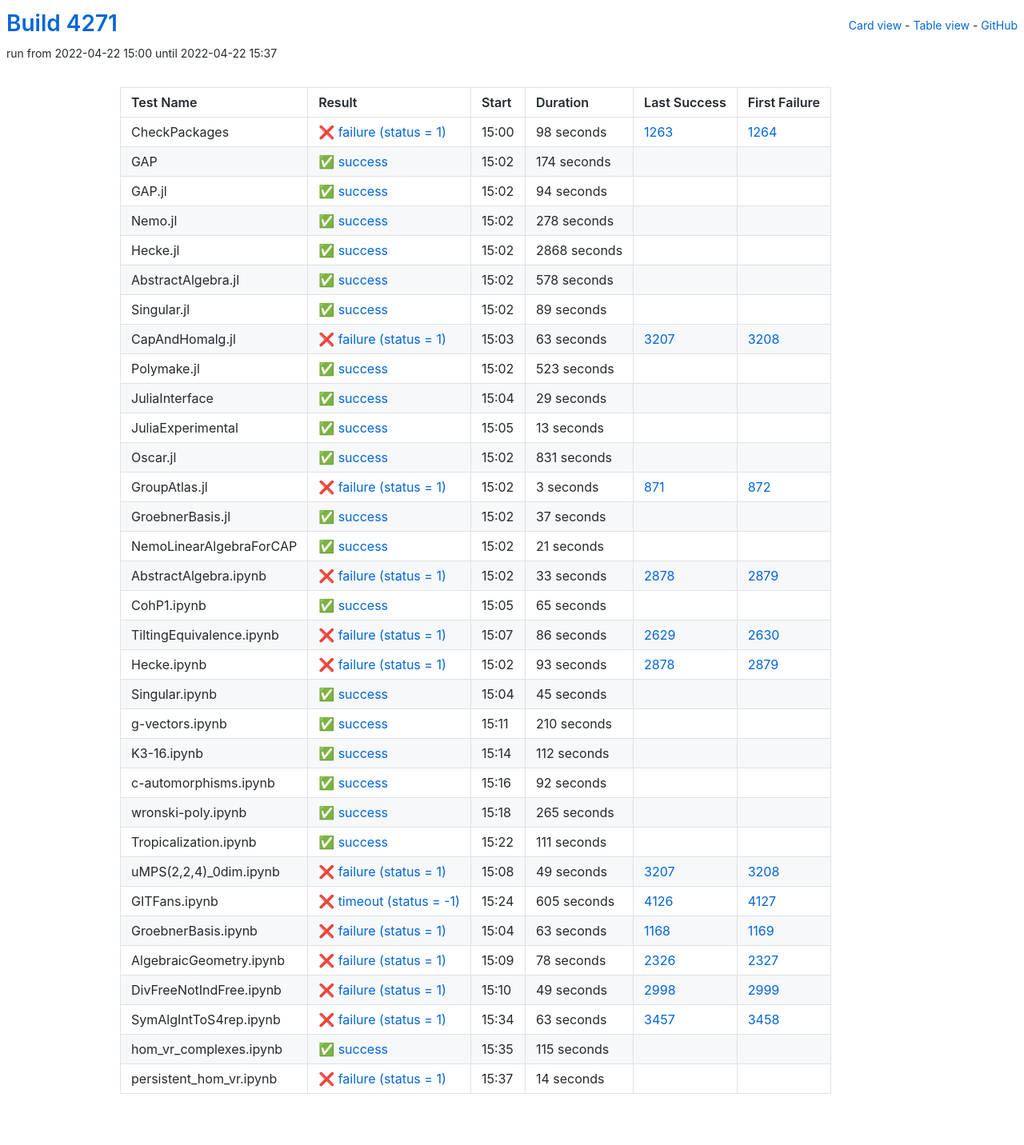
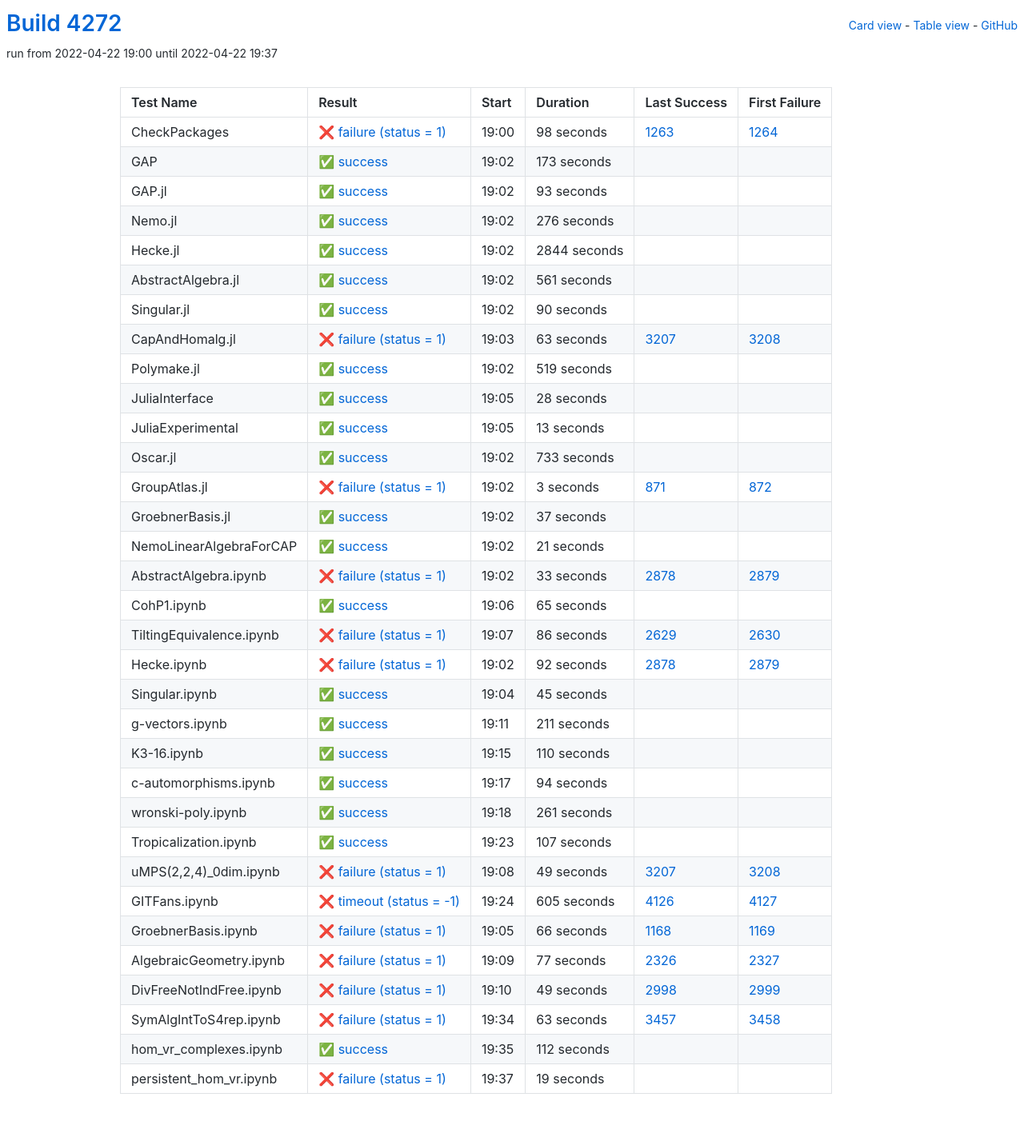
Before and after one commit to oscar-system/oscar-ci-status-stable, a Jekyll site: the page built from table.html, in a window 1280 px wide. Shown: the whole page at 80% size. Built offline with Jekyll 4.4.1, drawn with Linux system fonts in a browser that asks for light colours.

Commit message:
Build #4272

```diff
--- a/_data/ci.yml
+++ b/_data/ci.yml
@@ -1,6 +1,6 @@
 ---
-build: 4271
-build_url: https://oscarci.mathematik.uni-kl.de/job/oscar-stable/4271/
+build: 4272
+build_url: https://oscarci.mathematik.uni-kl.de/job/oscar-stable/4272/
 job: oscar-stable
 organization: oscar-system
 repo: oscar-ci-status-stable
@@ -8,8 +8,8 @@ repourl: https://github.com/oscar-system/oscar-ci-status-stable
 tests:
 - name: CheckPackages
   id: checkpackages
-  log: https://oscarci.mathematik.uni-kl.de/job/oscar-stable/4271/artifact/logs/build-4271/CheckPackages.log
-  start: 2022-04-22 15:00
+  log: https://oscarci.mathematik.uni-kl.de/job/oscar-stable/4272/artifact/logs/build-4272/CheckPackages.log
+  start: 2022-04-22 19:00
   success: false
   exitcode: 1
   status: failure
@@ -20,80 +20,80 @@ tests:
   first_failure_url: https://oscarci.mathematik.uni-kl.de/job/oscar-stable/1264/
 - name: GAP
   id: gap
-  log: https://oscarci.mathematik.uni-kl.de/job/oscar-stable/4271/artifact/logs/build-4271/GAP.log
-  start: 2022-04-22 15:02
+  log: https://oscarci.mathematik.uni-kl.de/job/oscar-stable/4272/artifact/logs/build-4272/GAP.log
+  start: 2022-04-22 19:02
   success: true
   exitcode: 0
   status: success
-  duration: 174
+  duration: 173
   last_success: false
   last_success_url:
   first_failure: false
   first_failure_url:
 - name: GAP.jl
   id: gap-jl
-  log: https://oscarci.mathematik.uni-kl.de/job/oscar-stable/4271/artifact/logs/build-4271/GAP.jl.log
-  start: 2022-04-22 15:02
+  log: https://oscarci.mathematik.uni-kl.de/job/oscar-stable/4272/artifact/logs/build-4272/GAP.jl.log
+  start: 2022-04-22 19:02
   success: true
   exitcode: 0
   status: success
-  duration: 94
+  duration: 93
   last_success: false
   last_success_url:
   first_failure: false
   first_failure_url:
 - name: Nemo.jl
   id: nemo-jl
-  log: https://oscarci.mathematik.uni-kl.de/job/oscar-stable/4271/artifact/logs/build-4271/Nemo.jl.log
-  start: 2022-04-22 15:02
+  log: https://oscarci.mathematik.uni-kl.de/job/oscar-stable/4272/artifact/logs/build-4272/Nemo.jl.log
+  start: 2022-04-22 19:02
   success: true
   exitcode: 0
   status: success
-  duration: 278
+  duration: 276
   last_success: false
   last_success_url:
   first_failure: false
   first_failure_url:
 - name: Hecke.jl
   id: hecke-jl
-  log: https://oscarci.mathematik.uni-kl.de/job/oscar-stable/4271/artifact/logs/build-4271/Hecke.jl.log
-  start: 2022-04-22 15:02
+  log: https://oscarci.mathematik.uni-kl.de/job/oscar-stable/4272/artifact/logs/build-4272/Hecke.jl.log
+  start: 2022-04-22 19:02
   success: true
   exitcode: 0
   status: success
-  duration: 2868
+  duration: 2844
   last_success: false
   last_success_url:
   first_failure: false
   first_failure_url:
 - name: AbstractAlgebra.jl
   id: abstractalgebra-jl
-  log: https://oscarci.mathematik.uni-kl.de/job/oscar-stable/4271/artifact/logs/build-4271/AbstractAlgebra.jl.log
-  start: 2022-04-22 15:02
+  log: https://oscarci.mathematik.uni-kl.de/job/oscar-stable/4272/artifact/logs/build-4272/AbstractAlgebra.jl.log
+  start: 2022-04-22 19:02
   success: true
   exitcode: 0
   status: success
-  duration: 578
+  duration: 561
   last_success: false
   last_success_url:
   first_failure: false
   first_failure_url:
 - name: Singular.jl
   id: singular-jl
-  log: https://oscarci.mathematik.uni-kl.de/job/oscar-stable/4271/artifact/logs/build-4271/Singular.jl.log
-  start: 2022-04-22 15:02
+  log: https://oscarci.mathematik.uni-kl.de/job/oscar-stable/4272/artifact/logs/build-4272/Singular.jl.log
+  start: 2022-04-22 19:02
   success: true
   exitcode: 0
   status: success
-  duration: 89
+  duration: 90
   last_success: false
   last_success_url:
   first_failure: false
   first_failure_url:
 - name: CapAndHomalg.jl
   id: capandhomalg-jl
-  log: https://oscarci.mathematik.uni-kl.de/job/oscar-stable/4271/artifact/logs/build-4271/CapAndHomalg.jl.log
-  start: 2022-04-22 15:03
+  log: https://oscarci.mathematik.uni-kl.de/job/oscar-stable/4272/artifact/logs/build-4272/CapAndHomalg.jl.log
+  start: 2022-04-22 19:03
   success: false
   exitcode: 1
   status: failure
@@ -104,32 +104,32 @@ tests:
   first_failure_url: https://oscarci.mathematik.uni-kl.de/job/oscar-stable/3208/
 - name: Polymake.jl
   id: polymake-jl
-  log: https://oscarci.mathematik.uni-kl.de/job/oscar-stable/4271/artifact/logs/build-4271/Polymake.jl.log
-  start: 2022-04-22 15:02
+  log: https://oscarci.mathematik.uni-kl.de/job/oscar-stable/4272/artifact/logs/build-4272/Polymake.jl.log
+  start: 2022-04-22 19:02
   success: true
   exitcode: 0
   status: success
-  duration: 523
+  duration: 519
   last_success: false
   last_success_url:
   first_failure: false
   first_failure_url:
 - name: JuliaInterface
   id: juliainterface
-  log: https://oscarci.mathematik.uni-kl.de/job/oscar-stable/4271/artifact/logs/build-4271/JuliaInterface.log
-  start: 2022-04-22 15:04
+  log: https://oscarci.mathematik.uni-kl.de/job/oscar-stable/4272/artifact/logs/build-4272/JuliaInterface.log
+  start: 2022-04-22 19:05
   success: true
   exitcode: 0
   status: success
-  duration: 29
+  duration: 28
   last_success: false
   last_success_url:
   first_failure: false
   first_failure_url:
 - name: JuliaExperimental
   id: juliaexperimental
-  log: https://oscarci.mathematik.uni-kl.de/job/oscar-stable/4271/artifact/logs/build-4271/JuliaExperimental.log
-  start: 2022-04-22 15:05
+  log: https://oscarci.mathematik.uni-kl.de/job/oscar-stable/4272/artifact/logs/build-4272/JuliaExperimental.log
+  start: 2022-04-22 19:05
   success: true
   exitcode: 0
   status: success
@@ -140,20 +140,20 @@ tests:
   first_failure_url:
 - name: Oscar.jl
   id: oscar-jl
-  log: https://oscarci.mathematik.uni-kl.de/job/oscar-stable/4271/artifact/logs/build-4271/Oscar.jl.log
-  start: 2022-04-22 15:02
+  log: https://oscarci.mathematik.uni-kl.de/job/oscar-stable/4272/artifact/logs/build-4272/Oscar.jl.log
+  start: 2022-04-22 19:02
   success: true
   exitcode: 0
   status: success
-  duration: 831
+  duration: 733
   last_success: false
   last_success_url:
   first_failure: false
   first_failure_url:
 - name: GroupAtlas.jl
   id: groupatlas-jl
-  log: https://oscarci.mathematik.uni-kl.de/job/oscar-stable/4271/artifact/logs/build-4271/GroupAtlas.jl.log
-  start: 2022-04-22 15:02
+  log: https://oscarci.mathematik.uni-kl.de/job/oscar-stable/4272/artifact/logs/build-4272/GroupAtlas.jl.log
+  start: 2022-04-22 19:02
   success: false
   exitcode: 1
   status: failure
@@ -164,8 +164,8 @@ tests:
   first_failure_url: https://oscarci.mathematik.uni-kl.de/job/oscar-stable/872/
 - name: GroebnerBasis.jl
   id: groebnerbasis-jl
-  log: https://oscarci.mathematik.uni-kl.de/job/oscar-stable/4271/artifact/logs/build-4271/GroebnerBasis.jl.log
-  start: 2022-04-22 15:02
+  log: https://oscarci.mathematik.uni-kl.de/job/oscar-stable/4272/artifact/logs/build-4272/GroebnerBasis.jl.log
+  start: 2022-04-22 19:02
   success: true
   exitcode: 0
   status: success
@@ -176,8 +176,8 @@ tests:
   first_failure_url:
 - name: NemoLinearAlgebraForCAP
   id: nemolinearalgebraforcap
-  log: https://oscarci.mathematik.uni-kl.de/job/oscar-stable/4271/artifact/logs/build-4271/NemoLinearAlgebraForCAP.log
-  start: 2022-04-22 15:02
+  log: https://oscarci.mathematik.uni-kl.de/job/oscar-stable/4272/artifact/logs/build-4272/NemoLinearAlgebraForCAP.log
+  start: 2022-04-22 19:02
   success: true
   exitcode: 0
   status: success
@@ -188,8 +188,8 @@ tests:
   first_failure_url:
 - name: AbstractAlgebra.ipynb
   id: abstractalgebra-ipynb
-  log: https://oscarci.mathematik.uni-kl.de/job/oscar-stable/4271/artifact/logs/build-4271/AbstractAlgebra.ipynb.log
-  start: 2022-04-22 15:02
+  log: https://oscarci.mathematik.uni-kl.de/job/oscar-stable/4272/artifact/logs/build-4272/AbstractAlgebra.ipynb.log
+  start: 2022-04-22 19:02
   success: false
   exitcode: 1
   status: failure
@@ -200,8 +200,8 @@ tests:
   first_failure_url: https://oscarci.mathematik.uni-kl.de/job/oscar-stable/2879/
 - name: CohP1.ipynb
   id: cohp1-ipynb
-  log: https://oscarci.mathematik.uni-kl.de/job/oscar-stable/4271/artifact/logs/build-4271/CohP1.ipynb.log
-  start: 2022-04-22 15:05
+  log: https://oscarci.mathematik.uni-kl.de/job/oscar-stable/4272/artifact/logs/build-4272/CohP1.ipynb.log
+  start: 2022-04-22 19:06
   success: true
   exitcode: 0
   status: success
@@ -212,8 +212,8 @@ tests:
   first_failure_url:
 - name: TiltingEquivalence.ipynb
   id: tiltingequivalence-ipynb
-  log: https://oscarci.mathematik.uni-kl.de/job/oscar-stable/4271/artifact/logs/build-4271/TiltingEquivalence.ipynb.log
-  start: 2022-04-22 15:07
+  log: https://oscarci.mathematik.uni-kl.de/job/oscar-stable/4272/artifact/logs/build-4272/TiltingEquivalence.ipynb.log
+  start: 2022-04-22 19:07
   success: false
   exitcode: 1
   status: failure
@@ -224,20 +224,20 @@ tests:
   first_failure_url: https://oscarci.mathematik.uni-kl.de/job/oscar-stable/2630/
 - name: Hecke.ipynb
   id: hecke-ipynb
-  log: https://oscarci.mathematik.uni-kl.de/job/oscar-stable/4271/artifact/logs/build-4271/Hecke.ipynb.log
-  start: 2022-04-22 15:02
+  log: https://oscarci.mathematik.uni-kl.de/job/oscar-stable/4272/artifact/logs/build-4272/Hecke.ipynb.log
+  start: 2022-04-22 19:02
   success: false
   exitcode: 1
   status: failure
-  duration: 93
+  duration: 92
   last_success: 2878
   last_success_url: https://oscarci.mathematik.uni-kl.de/job/oscar-stable/2878/
   first_failure: 2879
   first_failure_url: https://oscarci.mathematik.uni-kl.de/job/oscar-stable/2879/
 - name: Singular.ipynb
   id: singular-ipynb
-  log: https://oscarci.mathematik.uni-kl.de/job/oscar-stable/4271/artifact/logs/build-4271/Singular.ipynb.log
-  start: 2022-04-22 15:04
+  log: https://oscarci.mathematik.uni-kl.de/job/oscar-stable/4272/artifact/logs/build-4272/Singular.ipynb.log
+  start: 2022-04-22 19:04
   success: true
   exitcode: 0
   status: success
@@ -248,68 +248,68 @@ tests:
   first_failure_url:
 - name: g-vectors.ipynb
   id: g-vectors-ipynb
-  log: https://oscarci.mathematik.uni-kl.de/job/oscar-stable/4271/artifact/logs/build-4271/g-vectors.ipynb.log
-  start: 2022-04-22 15:11
+  log: https://oscarci.mathematik.uni-kl.de/job/oscar-stable/4272/artifact/logs/build-4272/g-vectors.ipynb.log
+  start: 2022-04-22 19:11
   success: true
   exitcode: 0
   status: success
-  duration: 210
+  duration: 211
   last_success: false
   last_success_url:
   first_failure: false
   first_failure_url:
 - name: K3-16.ipynb
   id: k3-16-ipynb
-  log: https://oscarci.mathematik.uni-kl.de/job/oscar-stable/4271/artifact/logs/build-4271/K3-16.ipynb.log
-  start: 2022-04-22 15:14
+  log: https://oscarci.mathematik.uni-kl.de/job/oscar-stable/4272/artifact/logs/build-4272/K3-16.ipynb.log
+  start: 2022-04-22 19:15
   success: true
   exitcode: 0
   status: success
-  duration: 112
+  duration: 110
   last_success: false
   last_success_url:
   first_failure: false
   first_failure_url:
 - name: c-automorphisms.ipynb
   id: c-automorphisms-ipynb
-  log: https://oscarci.mathematik.uni-kl.de/job/oscar-stable/4271/artifact/logs/build-4271/c-automorphisms.ipynb.log
-  start: 2022-04-22 15:16
+  log: https://oscarci.mathematik.uni-kl.de/job/oscar-stable/4272/artifact/logs/build-4272/c-automorphisms.ipynb.log
+  start: 2022-04-22 19:17
   success: true
   exitcode: 0
   status: success
-  duration: 92
+  duration: 94
   last_success: false
   last_success_url:
   first_failure: false
   first_failure_url:
 - name: wronski-poly.ipynb
   id: wronski-poly-ipynb
-  log: https://oscarci.mathematik.uni-kl.de/job/oscar-stable/4271/artifact/logs/build-4271/wronski-poly.ipynb.log
-  start: 2022-04-22 15:18
+  log: https://oscarci.mathematik.uni-kl.de/job/oscar-stable/4272/artifact/logs/build-4272/wronski-poly.ipynb.log
+  start: 2022-04-22 19:18
   success: true
   exitcode: 0
   status: success
-  duration: 265
+  duration: 261
   last_success: false
   last_success_url:
   first_failure: false
   first_failure_url:
 - name: Tropicalization.ipynb
   id: tropicalization-ipynb
-  log: https://oscarci.mathematik.uni-kl.de/job/oscar-stable/4271/artifact/logs/build-4271/Tropicalization.ipynb.log
-  start: 2022-04-22 15:22
+  log: https://oscarci.mathematik.uni-kl.de/job/oscar-stable/4272/artifact/logs/build-4272/Tropicalization.ipynb.log
+  start: 2022-04-22 19:23
   success: true
   exitcode: 0
   status: success
-  duration: 111
+  duration: 107
   last_success: false
   last_success_url:
   first_failure: false
   first_failure_url:
 - name: uMPS(2,2,4)_0dim.ipynb
   id: umps-2-2-4-0dim-ipynb
-  log: https://oscarci.mathematik.uni-kl.de/job/oscar-stable/4271/artifact/logs/build-4271/uMPS-2-2-4-_0dim.ipynb.log
-  start: 2022-04-22 15:08
+  log: https://oscarci.mathematik.uni-kl.de/job/oscar-stable/4272/artifact/logs/build-4272/uMPS-2-2-4-_0dim.ipynb.log
+  start: 2022-04-22 19:08
   success: false
   exitcode: 1
   status: failure
@@ -320,8 +320,8 @@ tests:
   first_failure_url: https://oscarci.mathematik.uni-kl.de/job/oscar-stable/3208/
 - name: GITFans.ipynb
   id: gitfans-ipynb
-  log: https://oscarci.mathematik.uni-kl.de/job/oscar-stable/4271/artifact/logs/build-4271/GITFans.ipynb.log
-  start: 2022-04-22 15:24
+  log: https://oscarci.mathematik.uni-kl.de/job/oscar-stable/4272/artifact/logs/build-4272/GITFans.ipynb.log
+  start: 2022-04-22 19:24
   success: false
   exitcode: -1
   status: timeout
@@ -332,32 +332,32 @@ tests:
   first_failure_url: https://oscarci.mathematik.uni-kl.de/job/oscar-stable/4127/
 - name: GroebnerBasis.ipynb
   id: groebnerbasis-ipynb
-  log: https://oscarci.mathematik.uni-kl.de/job/oscar-stable/4271/artifact/logs/build-4271/GroebnerBasis.ipynb.log
-  start: 2022-04-22 15:04
+  log: https://oscarci.mathematik.uni-kl.de/job/oscar-stable/4272/artifact/logs/build-4272/GroebnerBasis.ipynb.log
+  start: 2022-04-22 19:05
   success: false
   exitcode: 1
   status: failure
-  duration: 63
+  duration: 66
   last_success: 1168
   last_success_url: https://oscarci.mathematik.uni-kl.de/job/oscar-stable/1168/
   first_failure: 1169
   first_failure_url: https://oscarci.mathematik.uni-kl.de/job/oscar-stable/1169/
 - name: AlgebraicGeometry.ipynb
   id: algebraicgeometry-ipynb
-  log: https://oscarci.mathematik.uni-kl.de/job/oscar-stable/4271/artifact/logs/build-4271/AlgebraicGeometry.ipynb.log
-  start: 2022-04-22 15:09
+  log: https://oscarci.mathematik.uni-kl.de/job/oscar-stable/4272/artifact/logs/build-4272/AlgebraicGeometry.ipynb.log
+  start: 2022-04-22 19:09
   success: false
   exitcode: 1
   status: failure
-  duration: 78
+  duration: 77
   last_success: 2326
   last_success_url: https://oscarci.mathematik.uni-kl.de/job/oscar-stable/2326/
   first_failure: 2327
   first_failure_url: https://oscarci.mathematik.uni-kl.de/job/oscar-stable/2327/
 - name: DivFreeNotIndFree.ipynb
   id: divfreenotindfree-ipynb
-  log: https://oscarci.mathematik.uni-kl.de/job/oscar-stable/4271/artifact/logs/build-4271/DivFreeNotIndFree.ipynb.log
-  start: 2022-04-22 15:10
+  log: https://oscarci.mathematik.uni-kl.de/job/oscar-stable/4272/artifact/logs/build-4272/DivFreeNotIndFree.ipynb.log
+  start: 2022-04-22 19:10
   success: false
   exitcode: 1
   status: failure
@@ -368,8 +368,8 @@ tests:
   first_failure_url: https://oscarci.mathematik.uni-kl.de/job/oscar-stable/2999/
 - name: SymAlgIntToS4rep.ipynb
   id: symalginttos4rep-ipynb
-  log: https://oscarci.mathematik.uni-kl.de/job/oscar-stable/4271/artifact/logs/build-4271/SymAlgIntToS4rep.ipynb.log
-  start: 2022-04-22 15:34
+  log: https://oscarci.mathematik.uni-kl.de/job/oscar-stable/4272/artifact/logs/build-4272/SymAlgIntToS4rep.ipynb.log
+  start: 2022-04-22 19:34
   success: false
   exitcode: 1
   status: failure
@@ -380,24 +380,24 @@ tests:
   first_failure_url: https://oscarci.mathematik.uni-kl.de/job/oscar-stable/3458/
 - name: hom_vr_complexes.ipynb
   id: hom-vr-complexes-ipynb
-  log: https://oscarci.mathematik.uni-kl.de/job/oscar-stable/4271/artifact/logs/build-4271/hom_vr_complexes.ipynb.log
-  start: 2022-04-22 15:35
+  log: https://oscarci.mathematik.uni-kl.de/job/oscar-stable/4272/artifact/logs/build-4272/hom_vr_complexes.ipynb.log
+  start: 2022-04-22 19:35
   success: true
   exitcode: 0
   status: success
-  duration: 115
+  duration: 112
   last_success: false
   last_success_url:
   first_failure: false
   first_failure_url:
 - name: persistent_hom_vr.ipynb
   id: persistent-hom-vr-ipynb
-  log: https://oscarci.mathematik.uni-kl.de/job/oscar-stable/4271/artifact/logs/build-4271/persistent_hom_vr.ipynb.log
-  start: 2022-04-22 15:37
+  log: https://oscarci.mathematik.uni-kl.de/job/oscar-stable/4272/artifact/logs/build-4272/persistent_hom_vr.ipynb.log
+  start: 2022-04-22 19:37
   success: false
   exitcode: 1
   status: failure
-  duration: 14
+  duration: 19
   last_success: false
   last_success_url:
   first_failure: false
```
Also changed, not shown: README.md.
